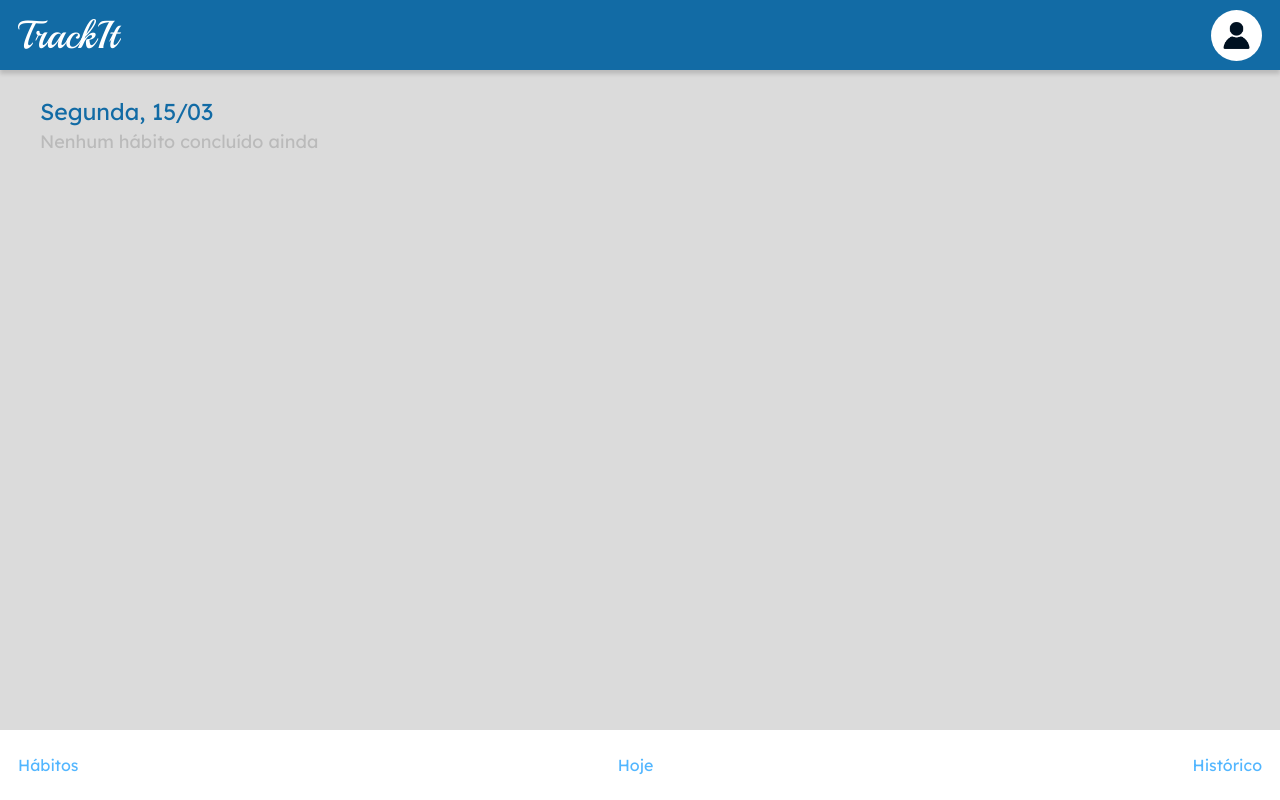
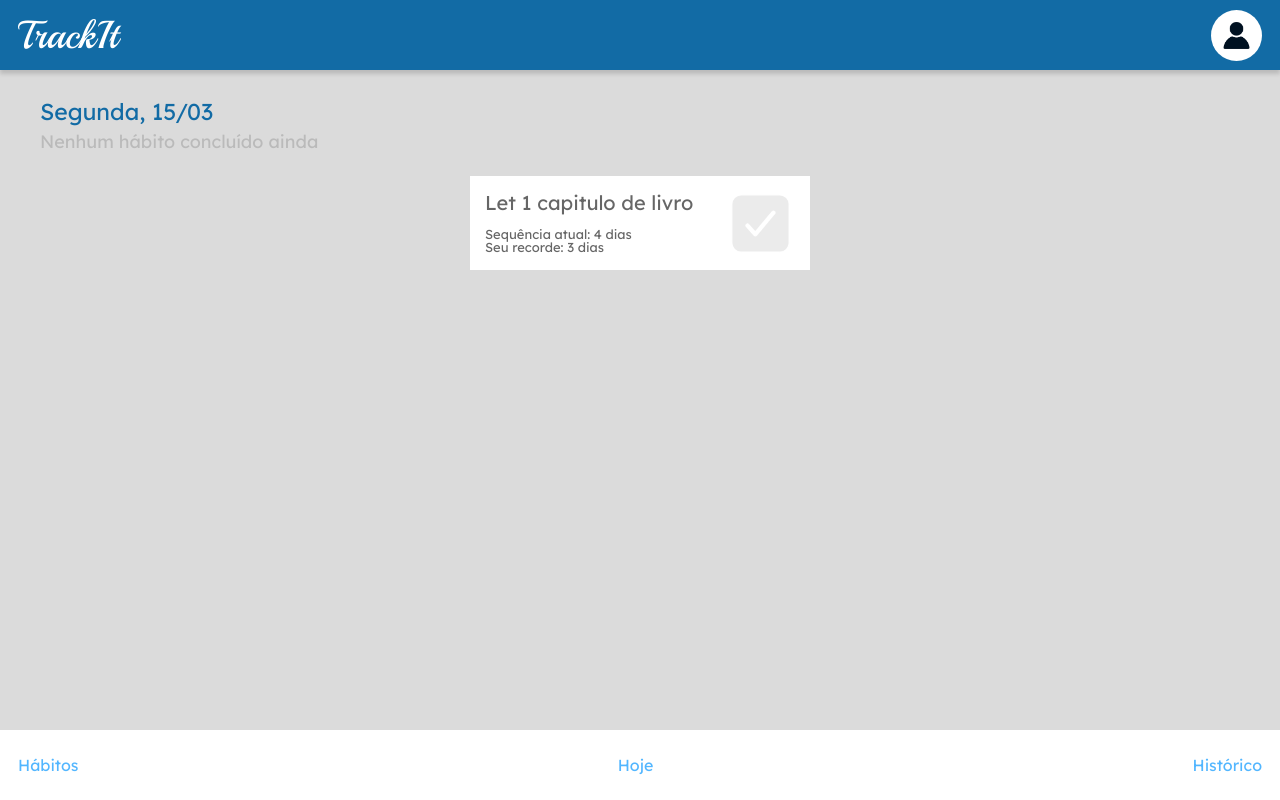
Before and after one commit to vvmafra/projeto11-trackit, a React (Create React App) app: page /hoje in a window 1280 px wide. Built offline with nearby package versions, Linux system fonts and the light colour scheme.

Commit message:
not finished layout yet :(

```diff
--- a/public/index.html
+++ b/public/index.html
@@ -10,5 +10,7 @@
   </head>
   <body>
     <div id="root"></div>
+    <script type="module" src="https://unpkg.com/ionicons@5.5.2/dist/ionicons/ionicons.esm.js"></script>
+    <script nomodule src="https://unpkg.com/ionicons@5.5.2/dist/ionicons/ionicons.js"></script>
   </body>
 </html>
--- a/src/pages/Today.js
+++ b/src/pages/Today.js
@@ -4,21 +4,35 @@ import Bottom from "../components/Bottom"
 
 export default function Today() {
 
-    return(
+    return (
         <>
-        <Header/>
+            <Header />
 
             <CoreToday>
-            <p>
-                Segunda, 15/03
-            </p>
+                <p>Segunda, 15/03</p>
+
                 <FinishedHabits>
                     Nenhum hábito concluído ainda
                 </FinishedHabits>
 
+                <ListHabits>
+
+                    <Habit>
+                        <Text>
+                            <p>Let 1 capitulo de livro</p>
+
+                            <span>Sequência atual: 4 dias</span>
+                            <span>Seu recorde: 3 dias</span>
+                        </Text>
+
+                        <ion-icon name="checkbox"></ion-icon>
+                    </Habit>
+
+                </ListHabits>
+
             </CoreToday>
 
-        <Bottom/>
+            <Bottom />
         </>
     )
 }
@@ -46,3 +60,49 @@ const FinishedHabits = styled.div`
     padding-top: 10px;
     padding-left: 40px;
 `
+
+const ListHabits = styled.div`
+    display: flex;
+    flex-direction: column;
+    align-items: center;
+    margin-top: 25px;
+`
+
+const Habit = styled.div`
+    width: 340px;
+    height: 94px;
+    background: #FFFFFF;
+    display: flex;
+    flex-direction: row;
+    align-items: center;
+    justify-content: space-between;
+    padding: 15px;
+    box-sizing: border-box;
+
+    p {
+        font-family: 'Lexend Deca', sans-serif;
+        font-size: 18px;
+        color: #666666;
+        font-size: 20px;
+        padding-top: 0px;
+        padding-left: 0px;
+        padding-bottom: 15px;
+    }
+
+    span {
+        font-family: 'Lexend Deca', sans-serif;
+        color: #666666;
+        font-size: 13px;
+    }
+
+    ion-icon {
+        width: 69px;
+        height: 69px;
+        color: #EBEBEB;
+    }
+`
+
+const Text = styled.div`
+    display: flex;
+    flex-direction: column;
+`
```
Lines whose indentation alone changed are shown as unchanged.
